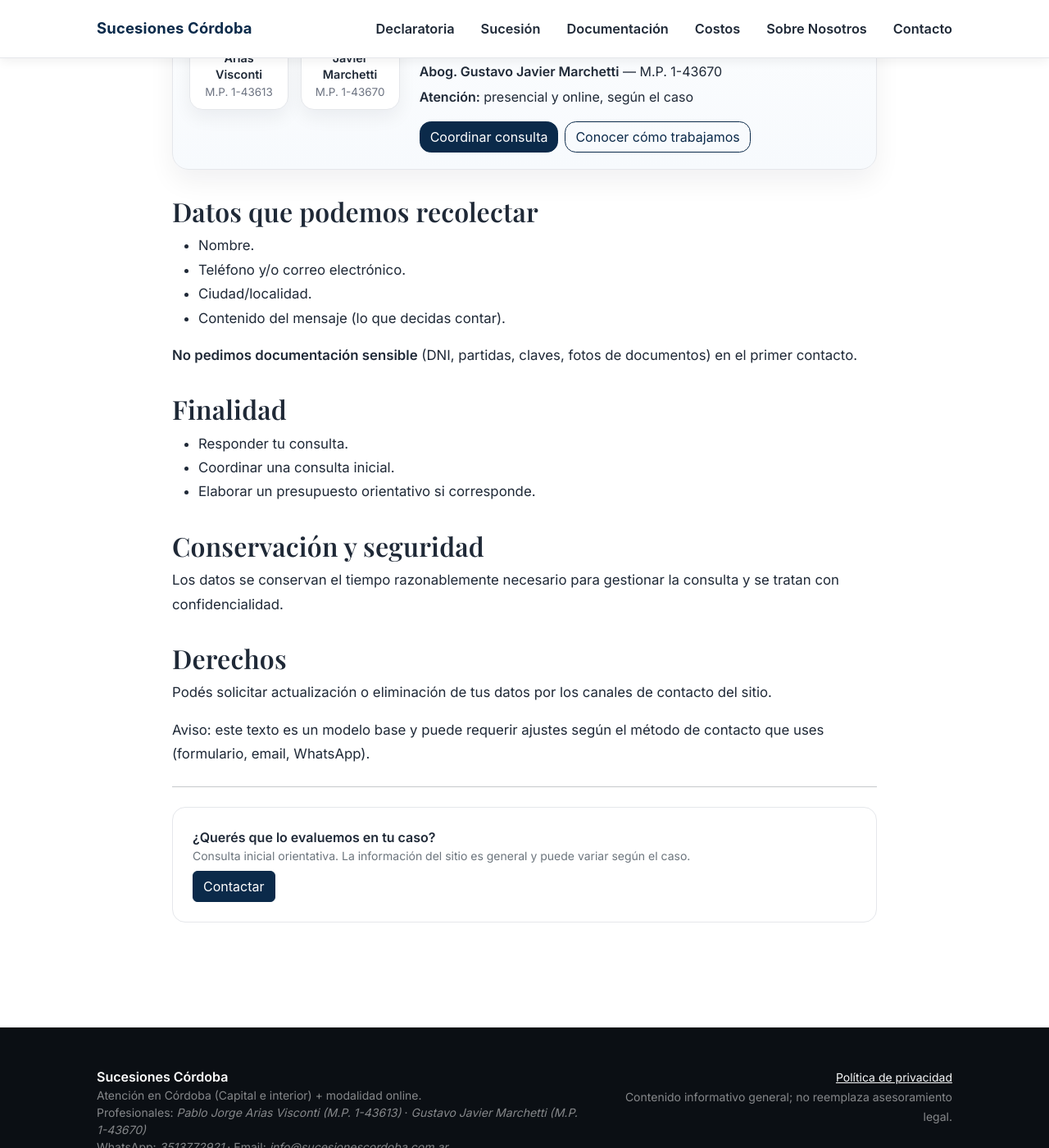
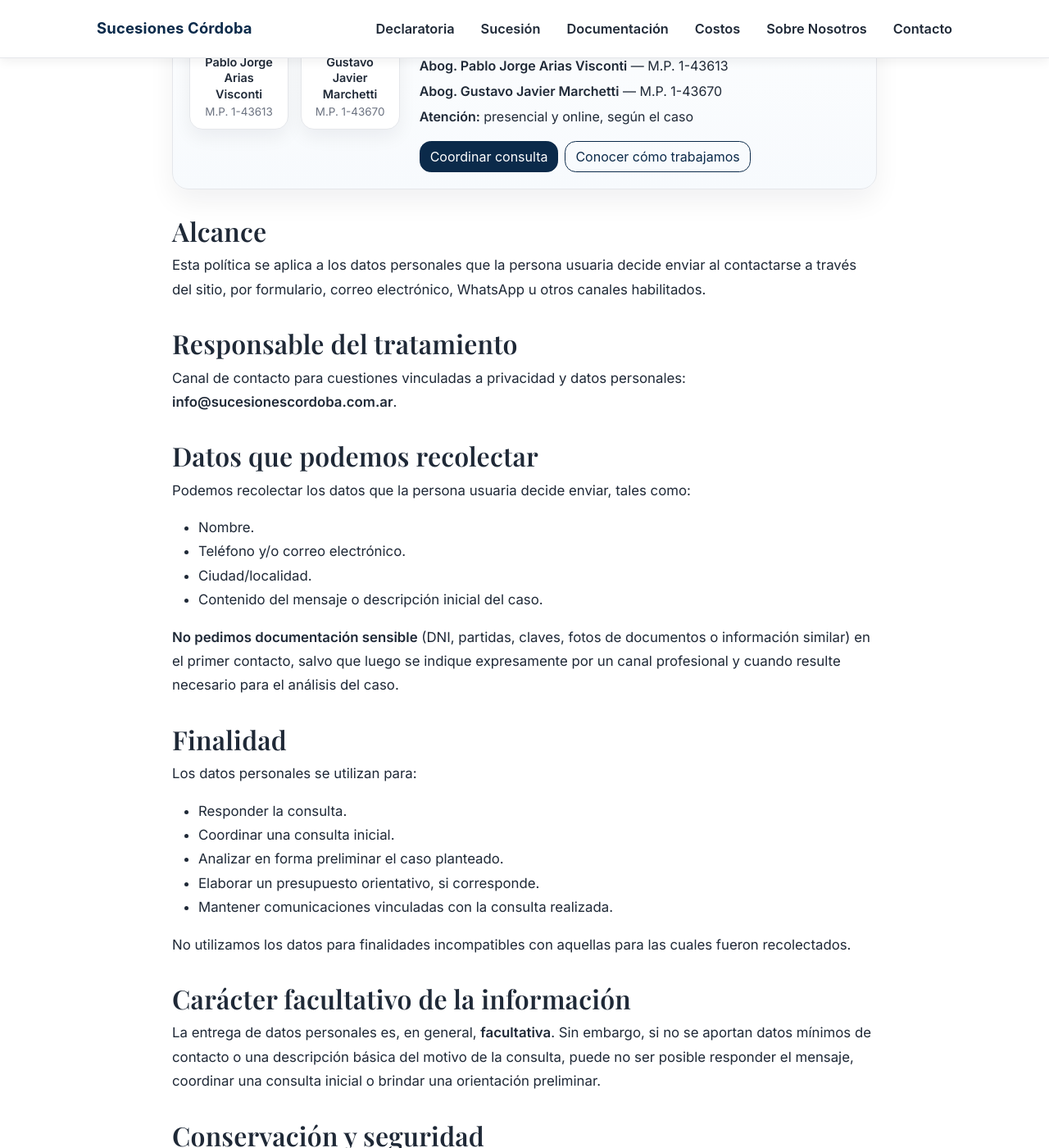
Before and after one commit to Elitedomainsx/sucesionescordoba, a Jekyll site: the page built from politica-de-privacidad.md, in a window 1280 px wide and 1400 px high, scrolled down 424 px. Shown: the whole window at 82% size. Built offline with Jekyll 4.4.1, drawn with Linux system fonts in a browser that asks for light colours; some of the changed text lies outside the part shown.

Commit message:
Update politica-de-privacidad.md

```diff
--- a/politica-de-privacidad.md
+++ b/politica-de-privacidad.md
@@ -2,31 +2,76 @@
 layout: article
 title: "Política de privacidad"
 h1: "Política de privacidad"
-quick: "Esta política explica qué datos se recolectan cuando nos contactás y para qué se usan."
+quick: "Esta política explica qué datos se recolectan cuando nos contactás, para qué se usan y qué derechos podés ejercer sobre ellos."
 noindex: true
 ---
 
+## Alcance
+
+Esta política se aplica a los datos personales que la persona usuaria decide enviar al contactarse a través del sitio, por formulario, correo electrónico, WhatsApp u otros canales habilitados.
+
+## Responsable del tratamiento
+
+Canal de contacto para cuestiones vinculadas a privacidad y datos personales: **info@sucesionescordoba.com.ar**.
+
 ## Datos que podemos recolectar
+
+Podemos recolectar los datos que la persona usuaria decide enviar, tales como:
 
 - Nombre.
 - Teléfono y/o correo electrónico.
 - Ciudad/localidad.
-- Contenido del mensaje (lo que decidas contar).
+- Contenido del mensaje o descripción inicial del caso.
 
-**No pedimos documentación sensible** (DNI, partidas, claves, fotos de documentos) en el primer contacto.
+**No pedimos documentación sensible** (DNI, partidas, claves, fotos de documentos o información similar) en el primer contacto, salvo que luego se indique expresamente por un canal profesional y cuando resulte necesario para el análisis del caso.
 
 ## Finalidad
 
-- Responder tu consulta.
+Los datos personales se utilizan para:
+
+- Responder la consulta.
 - Coordinar una consulta inicial.
-- Elaborar un presupuesto orientativo si corresponde.
+- Analizar en forma preliminar el caso planteado.
+- Elaborar un presupuesto orientativo, si corresponde.
+- Mantener comunicaciones vinculadas con la consulta realizada.
+
+No utilizamos los datos para finalidades incompatibles con aquellas para las cuales fueron recolectados.
+
+## Carácter facultativo de la información
+
+La entrega de datos personales es, en general, **facultativa**. Sin embargo, si no se aportan datos mínimos de contacto o una descripción básica del motivo de la consulta, puede no ser posible responder el mensaje, coordinar una consulta inicial o brindar una orientación preliminar.
 
 ## Conservación y seguridad
 
-Los datos se conservan el tiempo razonablemente necesario para gestionar la consulta y se tratan con confidencialidad.
+Los datos se conservan durante el tiempo razonablemente necesario para gestionar la consulta, mantener comunicaciones vinculadas con ella y cumplir, en su caso, con obligaciones legales o profesionales aplicables.
 
-## Derechos
+Se adoptan medidas razonables de seguridad y confidencialidad para evitar el acceso no autorizado, la pérdida, alteración o divulgación indebida de los datos personales.
 
-Podés solicitar actualización o eliminación de tus datos por los canales de contacto del sitio.
+## Cesión o comunicación de datos
 
-> Aviso: este texto es un modelo base y puede requerir ajustes según el método de contacto que uses (formulario, email, WhatsApp).
+En principio, los datos personales **no se ceden ni venden a terceros**.
+
+Solo podrán ser comunicados cuando:
+
+- exista obligación legal;
+- sea necesario para la adecuada gestión de la consulta o del servicio profesional, dentro de los límites legalmente aplicables;
+- la persona titular haya prestado su consentimiento, cuando corresponda.
+
+## Derechos de la persona titular
+
+La persona titular de los datos puede ejercer sus derechos de:
+
+- **acceso**;
+- **rectificación**;
+- **actualización**;
+- **supresión**.
+
+Para ejercerlos, puede escribir a **info@sucesionescordoba.com.ar**.
+
+De acuerdo con la Ley 25.326, el derecho de acceso puede ejercerse en forma gratuita a intervalos no inferiores a **seis meses**, salvo que se acredite un interés legítimo al efecto. La solicitud de acceso debe ser respondida dentro de **diez (10) días corridos**, y los pedidos de rectificación, actualización o supresión dentro de **cinco (5) días hábiles**.
+
+Si la respuesta resultara insuficiente o no fuera brindada en plazo, la persona titular puede efectuar la denuncia correspondiente ante la **Agencia de Acceso a la Información Pública (AAIP)**, autoridad de control de la Ley 25.326, sin perjuicio de las acciones judiciales que pudieran corresponder.
+
+## Cambios en esta política
+
+Esta política puede actualizarse para reflejar cambios normativos, operativos o de funcionamiento del sitio. La versión publicada en esta página será la vigente al momento de la consulta.
```
